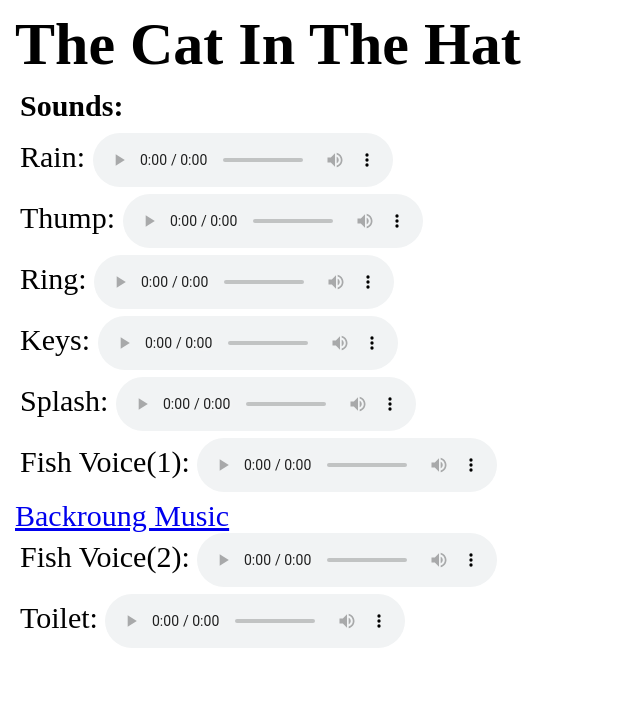
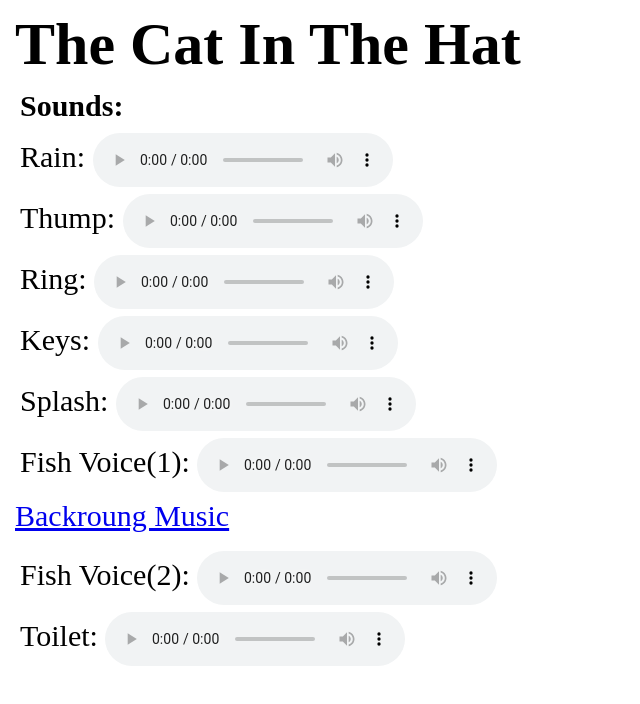
Before and after one commit to glz-diego/CatInTheHat, a plain HTML site: page index.html in a window 1280 px wide. Shown: the whole page, without its empty margins (0-640 px from the left). Drawn offline with Linux system fonts and the light colour scheme.

Commit message:
Update index.html

```diff
--- a/index.html
+++ b/index.html
@@ -35,7 +35,7 @@
 	<span>Keys: </span><audio src="Keys.mp3" controls></audio><br>
 	<span>Splash: </span><audio src="splash.mp3" controls></audio><br>
 	<span>Fish Voice(1): </span><audio src="fish1.mp3" controls></audio><br>
-	<a href="https://www.youtube.com/watch?v=SIJo7GsHrgI">Backroung Music</a><br>
+	<a href="https://www.youtube.com/watch?v=SIJo7GsHrgI">Backroung Music</a><br><br>
 	<span>Fish Voice(2): </span><audio src="fish2.mp3" controls></audio><br>
 	<span>Toilet: </span><audio src="toilet.mp3" controls></audio><br>
 </body>
```
